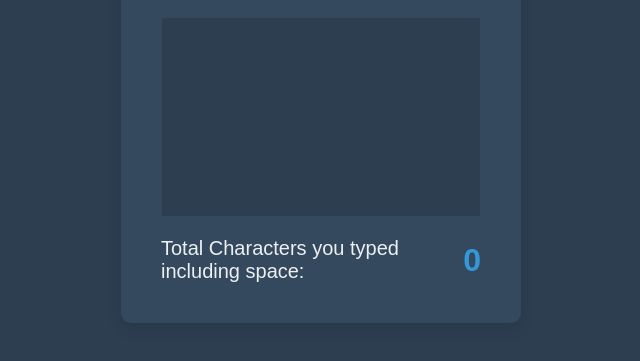
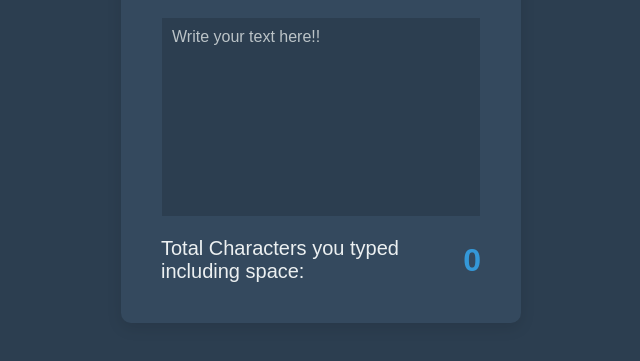
Before and after one commit to Manish-Royan/JavaScript, a plain HTML site: page 20 DAYS WITH 20 PROJECTS IN JS/[Project-4] Live Character Count/index.html in a window 1280 px wide. Shown: the part 297-658 px from the top of the page, without its empty margins (319-959 px from the left). Drawn offline with Linux system fonts and the light colour scheme.

Commit message:
Live Character Counter [HTML Updated]

```diff
--- a/20 DAYS WITH 20 PROJECTS IN JS/[Project-4] Live Character Count/index.html
+++ b/20 DAYS WITH 20 PROJECTS IN JS/[Project-4] Live Character Count/index.html
@@ -13,13 +13,12 @@
 
         <textarea
             name="textarea"
-            id="" cols="30"
+            id="textarea"
+            cols="30"
             rows="10"
             placeholder="Write your text here!!"
-            onkeyup="countingCharacters()"
-            >
+            onkeyup="countingCharacters()"></textarea>
 
-        </textarea>
         <p>Total Characters you typed including space: <span class="counter">0</span></p>
     </div>
 
```
